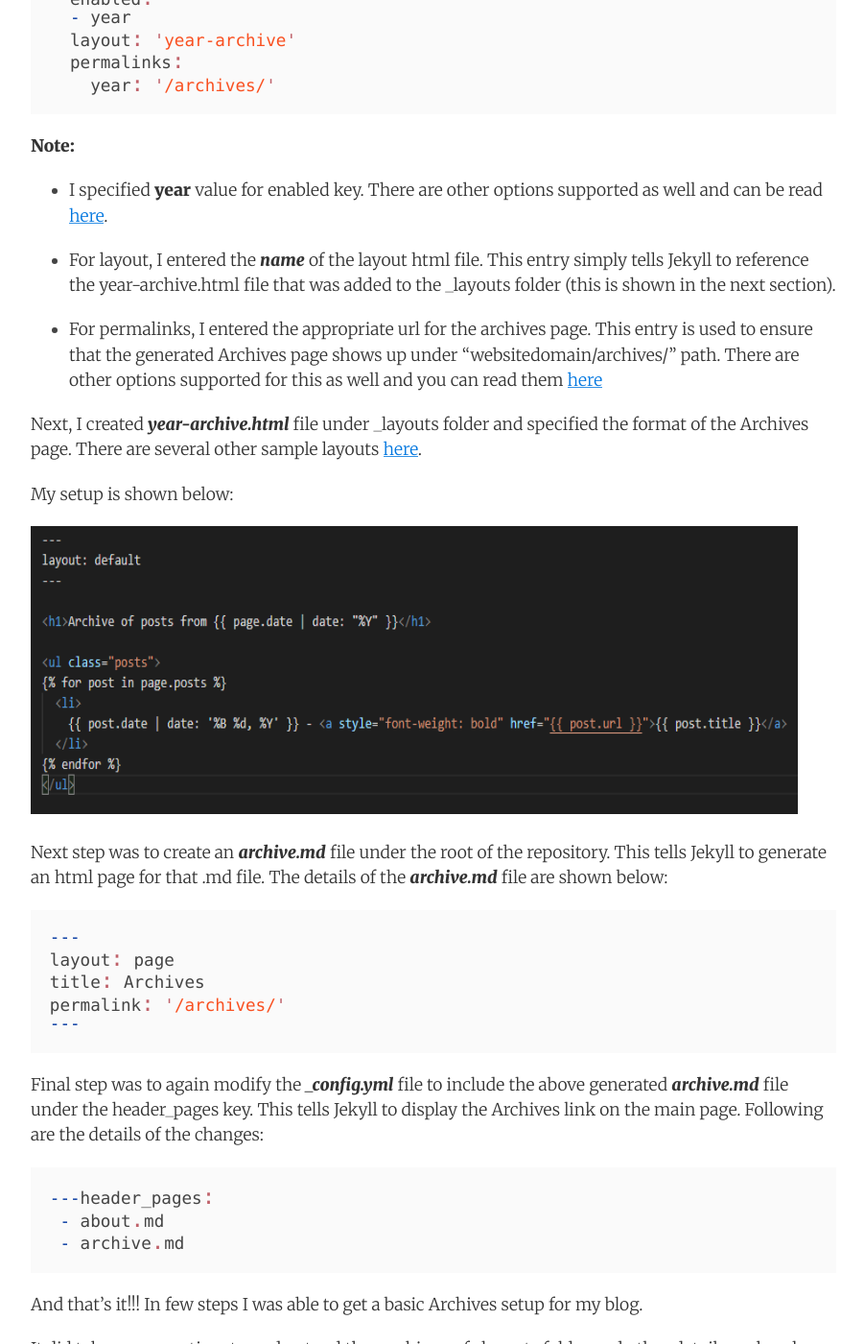
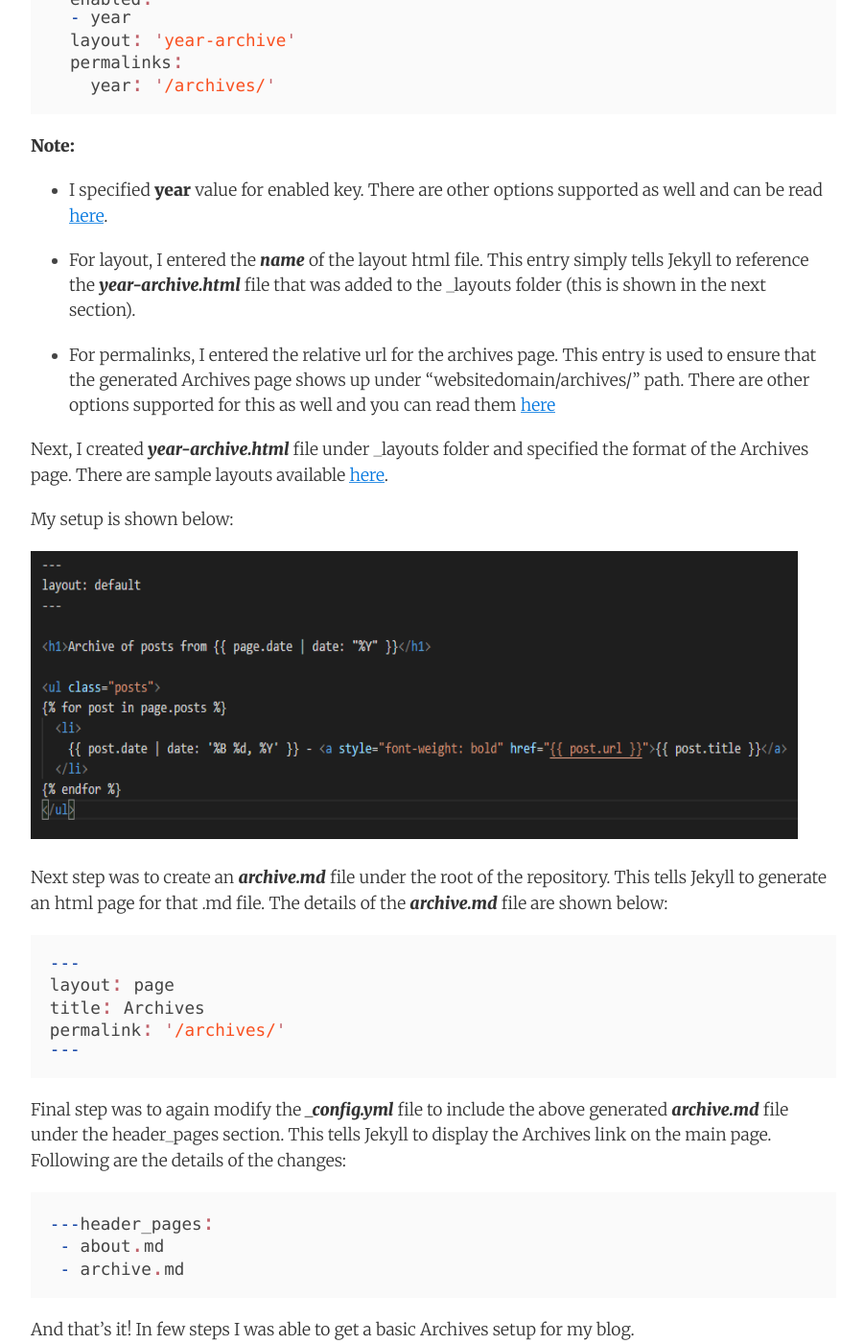
Before and after one commit to AdiThakker/AdiThakker.github.io, a Jekyll site: the page built from _posts/2020-05-31-Adding-Archives.md, in a window 1280 px wide and 1400 px high, scrolled down 1147 px. Shown: the whole window at 96% size, without its empty margins (188-1089 px from the left). Built offline with Jekyll 4.4.1, drawn with Linux system fonts in a browser that asks for light colours; nearby versions of some CDN libraries; comment, search, counter and statistics services are not loaded; some of the changed text lies outside the part shown.

Commit message:
Minor clean up

```diff
--- a/_posts/2020-05-31-Adding-Archives.md
+++ b/_posts/2020-05-31-Adding-Archives.md
@@ -2,15 +2,15 @@
 layout:     post
 title:      Adding Archives Page
 date:       2020-05-31
-summary:    Do you see something new on this blog? Hint - check the top right side menu. Yes... a new link for archives page and this post explores how I enabled that functionality for my blog.
+summary:    Do you see something new on this blog? Hint - check the top right side menu. Yes... a new link for Archives and this post explores how I enabled that functionality for my blog.
 categories: Blogging, General, archives
 ---
 
-Several blogs have an Archives page, which is a consolidated view of all the posts categorized and often configured by either year, month, tags, other attributes, etc.
+Several blogs have an Archives section, which is a consolidated view of all the posts categorized and often configured by either year, month, tags, other attributes, etc.
 
-My blog [theme](https://jekyll-themes.com/mixyll/) did not have an Archives page built into it. It had a contact page which I had disabled, so the thought was... if that be configured, may be I can just add a new Archives page and enable / disable it via configuration setting.
+My blog [theme](https://jekyll-themes.com/mixyll/) did not have an Archives page built into it. It had a Contact page which I had disabled, so the thought was... if that be configured, may be I can just add a new Archives page and enable / disable it via configuration setting.
 
-OK, so the first thing was to see if there was an exisiting Archives plugin which I could just enable....well, the [Jekyll Archives](https://jekyll.github.io/jekyll-archives/) sounded promising and so I decided to gave that a try:
+OK, so the first thing was to see if there was an exisiting Archives plugin which I could just use....well, the [Jekyll Archives](https://jekyll.github.io/jekyll-archives/) sounded promising and so I decided to gave that a try:
 
 ### Installation
 
@@ -43,11 +43,11 @@
 
 - I specified **year** value for enabled key. There are other options supported as well and can be read [here](https://jekyll.github.io/jekyll-archives/configuration/#enabled-archives).
 
-- For layout, I entered the ***name*** of the layout html file. This entry simply tells Jekyll to reference the year-archive.html file that was added to the _layouts folder (this is shown in the next section).
+- For layout, I entered the ***name*** of the layout html file. This entry simply tells Jekyll to reference the ***year-archive.html*** file that was added to the _layouts folder (this is shown in the next section).
 
-- For permalinks, I entered the appropriate url for the archives page. This entry is used to ensure that the generated Archives page shows up under "websitedomain/archives/" path. There are other options supported for this as well and you can read them [here](https://jekyll.github.io/jekyll-archives/configuration/#permalinks)
+- For permalinks, I entered the relative url for the archives page. This entry is used to ensure that the generated Archives page shows up under "websitedomain/archives/" path. There are other options supported for this as well and you can read them [here](https://jekyll.github.io/jekyll-archives/configuration/#permalinks)
 
-Next, I created ***year-archive.html*** file under _layouts folder and specified the format of the Archives page. There are several other sample layouts [here](https://github.com/jekyll/jekyll-archives/blob/master/docs/layouts.md).
+Next, I created ***year-archive.html*** file under _layouts folder and specified the format of the Archives page. There are sample layouts available [here](https://github.com/jekyll/jekyll-archives/blob/master/docs/layouts.md).
 
 My setup is shown below:
 
@@ -62,15 +62,15 @@
 ---
 {% endhighlight %}
 
-Final step was to again modify the ***_config.yml*** file to include the above generated ***archive.md*** file under the header_pages key. This tells Jekyll to display the Archives link on the main page. Following are the details of the changes:
+Final step was to again modify the ***_config.yml*** file to include the above generated ***archive.md*** file under the header_pages section. This tells Jekyll to display the Archives link on the main page. Following are the details of the changes:
 
 {% highlight js %}---header_pages:
  - about.md
  - archive.md
 {% endhighlight %}
 
-And that's it!!! In few steps I was able to get a basic Archives setup for my blog.
+And that's it! In few steps I was able to get a basic Archives setup for my blog.
 
-It did take me some time to understand the workings of _layouts folder and other details such as how permalinks worked, but the setup itself was relatively easy.
+It did take me some time to understand the workings of _layouts folder and other details such as how permalinks worked, but other than that, the setup itself was relatively easy.
 
-In future posts, I might explore additional archival customizations around tags, categories, etc.
+Hope you find this helpful! In future posts, I might explore additional customizations around archiving by different tags, categories, etc.
```
